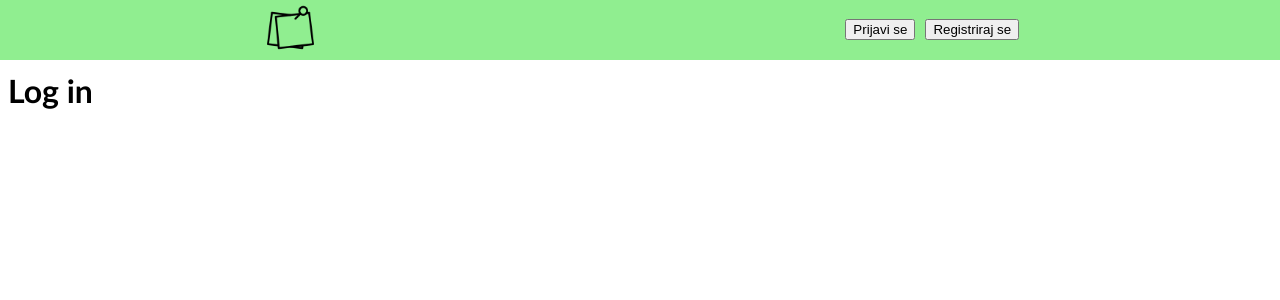
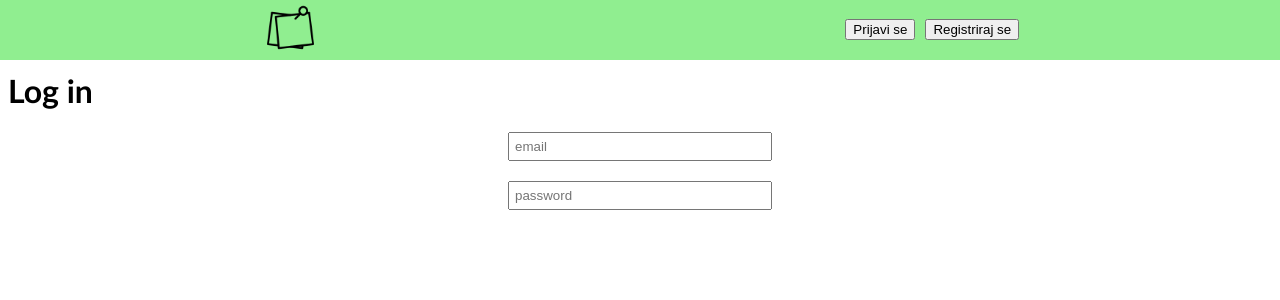
Before and after one commit to mvuco00/NWT, a React (Create React App) app in the folder myapp/: page /login in a window 1280 px wide. Shown: the top 300 px of the page. Built offline with nearby package versions, Linux system fonts and the light colour scheme.

Commit message:
login form css

```diff
--- a/myapp/src/App.css
+++ b/myapp/src/App.css
@@ -42,3 +42,19 @@
 .registrirajse {
   cursor: pointer;
 }
+.loginform {
+  display: flex;
+  flex-direction: column;
+  justify-content: space-between;
+  align-items: center;
+}
+
+.email-login {
+  width: 250px;
+  margin-bottom: 20px;
+  padding: 5px;
+}
+.password-login {
+  width: 250px;
+  padding: 5px;
+}
--- a/myapp/src/components/Header.js
+++ b/myapp/src/components/Header.js
@@ -1,6 +1,6 @@
 import React from "react";
 import logo from "../assets/process.png";
-import Link from "react-router-dom/Link";
+import { Link } from "react-router-dom";
 //import Tweets from "./components/Tweets";
 import { BrowserRouter, Switch, Route } from "react-router-dom";
 
--- a/myapp/src/pages/login.js
+++ b/myapp/src/pages/login.js
@@ -9,6 +9,16 @@ class LogIn extends React.Component {
     return (
       <div>
         <h1>Log in</h1>
+        <div>
+          <form className="loginform">
+            <input type="email" className="email-login" placeholder="email" />
+            <input
+              type="password"
+              className="password-login"
+              placeholder="password"
+            />
+          </form>
+        </div>
       </div>
     );
   }
```
